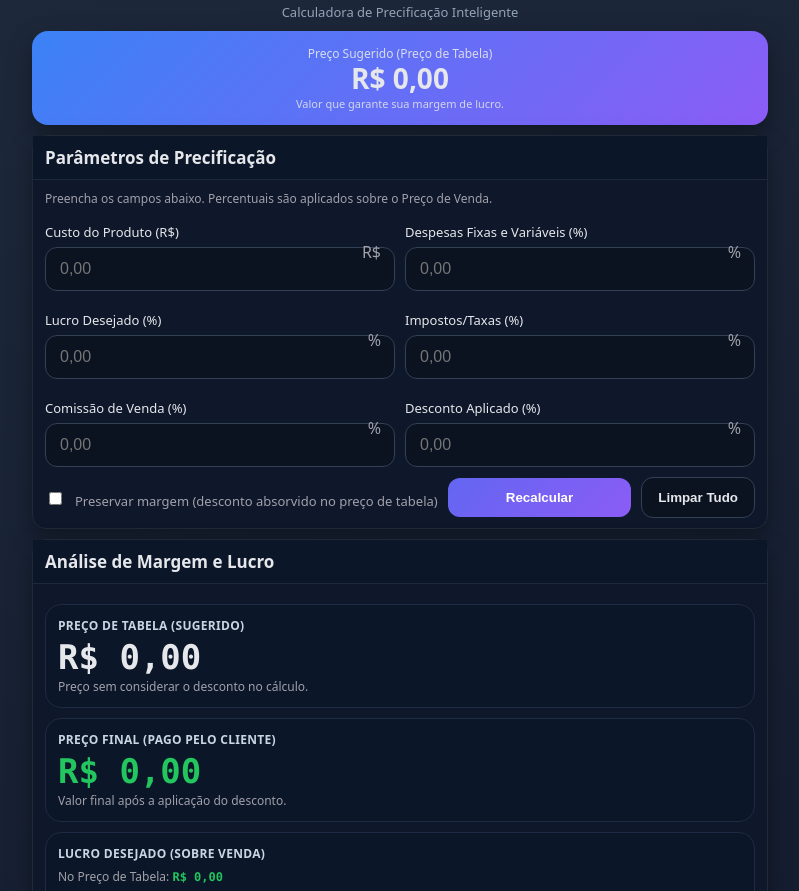
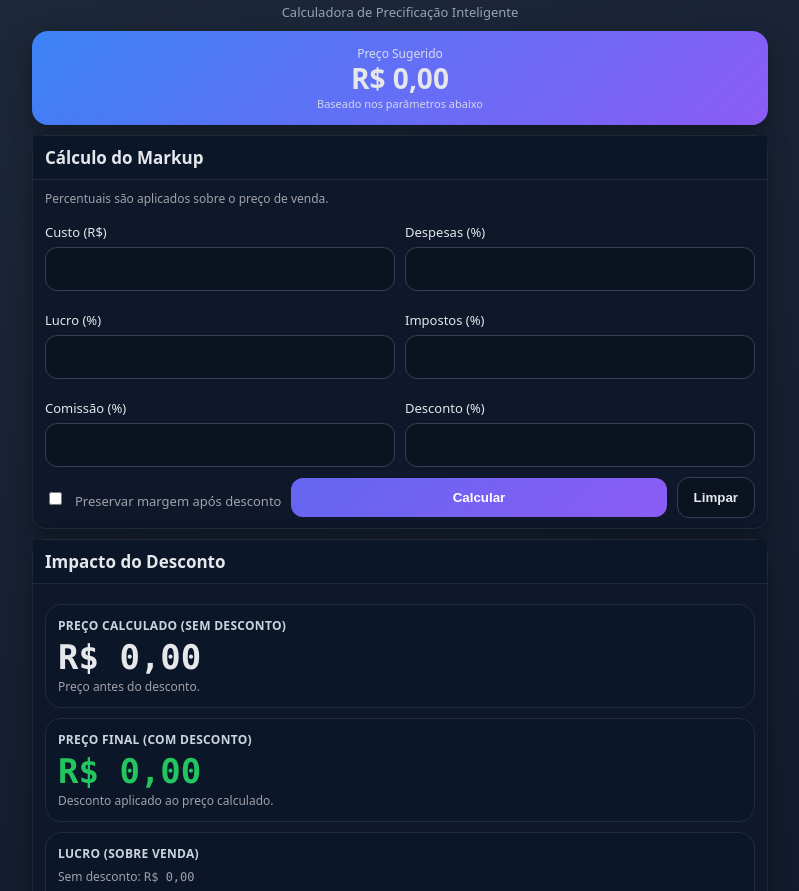
Before and after one commit to duclao/Calculadora-Precificacao, a plain HTML site: page index.html in a window 1280 px wide. Shown: the part 61-952 px from the top of the page, without its empty margins (240-1039 px from the left). Drawn offline with nearby package versions, Linux system fonts and the light colour scheme.

Commit message:
index.html

```diff
--- a/index.html
+++ b/index.html
@@ -3,9 +3,8 @@
 <head>
 <meta charset="UTF-8"/>
 <meta name="viewport" content="width=device-width, initial-scale=1, viewport-fit=cover"/>
-<title>Preço Certo — Calculadora de Markup (Revisada + Gráfico)</title>
+<title>Preço Certo — Calculadora de Markup (v6d)</title>
 <style>
-  /* Estilos originais mantidos e aprimorados para clareza */
   *, *::before, *::after { box-sizing: border-box; }
   :root{
     --bg1:#111827; --bg2:#0b1220; --card:#0f172a; --border:#1f2937;
@@ -40,33 +39,14 @@
     width:100%; padding:12px 14px; font-size:16px;
     border-radius:12px; border:1px solid #334155; background:#0b1220; color:#e5e7eb; outline:none;
   }
-  /* Estilo para inputs de porcentagem */
-  .input-group { position: relative; }
-  .input-group::after {
-    content: '%';
-    position: absolute;
-    right: 14px;
-    top: 50%;
-    transform: translateY(-50%);
-    color: var(--muted);
-    font-size: 16px;
-    pointer-events: none;
-  }
-  .input-group.custo::after { content: 'R$'; }
-  .input-group input { padding-right: 30px; }
-  .input-group.custo input { padding-right: 40px; }
-
   .grid{ display:grid; grid-template-columns:1fr 1fr; gap:10px; }
   @media (max-width:520px){ .grid{ grid-template-columns:1fr 1fr; } }
   @media (max-width:400px){ .grid{ grid-template-columns:1fr; } }
 
   .row-actions{ display:flex; gap:10px; align-items:center; margin-top:10px; flex-wrap:wrap; }
-  button{ padding:12px 16px; border-radius:12px; border:none; color:white; font-weight:800; cursor:pointer; transition: background-color 0.2s; }
+  button{ padding:12px 16px; border-radius:12px; border:none; color:white; font-weight:800; cursor:pointer; }
   .btn-primary{ background:linear-gradient(135deg,var(--brand1),var(--brand2)); flex:1; min-width:140px; }
   .btn-secondary{ background:#0b1220; color:#e5e7eb; border:1px solid #334155; }
-  .btn-primary:hover { opacity: 0.9; }
-  .btn-secondary:hover { background: #1f2937; }
-
   .switch{ display:flex; align-items:center; gap:10px; font-size:13px; color:var(--muted); margin-top:2px; }
 
   /* Impacto */
@@ -77,7 +57,6 @@
   .impact .subtxt{ font-size:12px; color:#a1a1aa; margin-top:4px; }
   .mono{ font-family: ui-monospace, SFMono-Regular, Menlo, Consolas, 'Liberation Mono', monospace; }
   .neg{ color:var(--danger); font-weight:700; }
-  .pos{ color:var(--success); font-weight:700; }
 
   /* KPIs finais */
   .summary .kpis{ display:grid; grid-template-columns:repeat(auto-fit, minmax(160px,1fr)); gap:14px; }
@@ -88,83 +67,26 @@
   .kpi .pct{ font-size:12px; color:#22c55e; font-weight:700; }
   .kpi .ok{ width:16px; height:16px; flex:0 0 16px; display:inline-block; background:#22c55e; border-radius:50%; position:relative; }
   .kpi .ok::after{ content:""; position:absolute; left:4px; top:2px; width:6px; height:10px; border-right:2px solid #0b1628; border-bottom:2px solid #0b1628; transform:rotate(45deg); }
-  .kpi .alert { background: var(--danger); }
-  .kpi .alert::after{ background: var(--danger); border-right:2px solid #0b1628; border-bottom:2px solid #0b1628; }
-
-  /* Canvas do gráfico */
-  #graficoComposicao { width:100%; height:280px; }
-  @media (min-width: 640px){
-    #graficoComposicao { height:340px; }
-  }
 
   footer{ text-align:center; font-size:12px; color:#94a3b8; margin:18px 0 8px; line-height:1.5; padding:0 8px; }
 </style>
 
-<!-- Chart.js CDN -->
-<script src="https://cdn.jsdelivr.net/npm/chart.js"></script>
-
 <script>
-// ===== Utilitários =====
 function $(id){ return document.getElementById(id); }
 function fmt(v){
-  if (!isFinite(v) || v === null) return 'R$ 0,00';
-  const num = Math.round(v * 100) / 100;
-  return num.toLocaleString('pt-BR', { style: 'currency', currency: 'BRL' });
+  try{ return isFinite(v) ? Number(v).toLocaleString('pt-BR',{style:'currency',currency:'BRL'}) : 'R$ 0,00'; }
+  catch(e){ return 'R$ ' + (Math.round((+v||0)*100)/100).toFixed(2).replace('.',','); }
 }
 function toNum(s){
-  if (s === null || s === undefined) return 0;
-  let str = String(s).trim().replace(/\s/g, '');
-  if (str.includes(',')) str = str.replace(/\./g, '').replace(',', '.');
-  const n = parseFloat(str);
-  return isNaN(n) ? 0 : n;
+  s = String(s==null? '': s).replace(/\s+/g,'').replace(/[^0-9,\.\-]/g,'');
+  const parts = s.split(/[.,]/);
+  if(parts.length>1){ const dec = parts.pop(); s = parts.join('') + '.' + dec; }
+  else{ s = s.replace(',', '.'); }
+  const n = parseFloat(s);
+  return isNaN(n)? 0 : n;
 }
-function val(preco, percentual){ return preco * (percentual / 100); }
-function nz(v){ return (isFinite(v) && !isNaN(v)) ? v : 0; }
+function val(p,pc){ return p*(pc/100); }
 
-// ===== Gráfico (Chart.js) =====
-let grafico;
-function atualizarGrafico(pctCusto, pctDesp, pctImp, pctLucro, pctComiss, pctDesc){
-  const ctx = $('graficoComposicao').getContext('2d');
-  const labels = ['Custo', 'Despesas', 'Impostos', 'Lucro', 'Comissão', 'Desconto'];
-  const dados = [pctCusto, pctDesp, pctImp, pctLucro, pctComiss, pctDesc].map(nz);
-
-  if (grafico) grafico.destroy();
-  grafico = new Chart(ctx, {
-    type: 'pie',
-    data: {
-      labels: labels,
-      datasets: [{
-        data: dados,
-        backgroundColor: ['#3b82f6', '#8b5cf6', '#22c55e', '#eab308', '#f97316', '#ef4444'],
-        borderColor: '#0f172a',
-        borderWidth: 1
-      }]
-    },
-    options: {
-      responsive: true,
-      maintainAspectRatio: false,
-      animation: { duration: 200 },
-      plugins: {
-        legend: {
-          position: 'bottom',
-          labels: { color: '#e5e7eb' }
-        },
-        title: {
-          display: true,
-          text: 'Distribuição dos Componentes (%)',
-          color: '#e5e7eb'
-        },
-        tooltip: {
-          callbacks: {
-            label: (ctx) => `${ctx.label}: ${nz(ctx.parsed).toFixed(1)}%`
-          }
-        }
-      }
-    }
-  });
-}
-
-// ===== Cálculo principal =====
 function calcular(){
   const custo     = toNum($('custo').value);
   const despesas  = toNum($('despesas').value);
@@ -174,81 +96,69 @@ function calcular(){
   const desconto  = toNum($('desconto').value);
   const preservar = $('preservar').checked;
 
-  const somaMarkup = despesas + lucro + impostos + comissao;
-  if(somaMarkup >= 100){
-    alert('A soma de Despesas, Impostos, Lucro e Comissão não pode ser igual ou superior a 100%. Por favor, ajuste os valores.');
-    limparResultados();
-    return;
+  const soma = despesas + lucro + impostos + comissao;
+  if(soma >= 100){ alert('A soma de despesas + impostos + lucro + comissão não pode ser ≥ 100%.'); return; }
+
+  const mult = 100 / (100 - soma || 1);
+  const precoSemDescBase = custo * mult;
+  let precoCalc, precoFinal;
+
+  if(preservar){
+    precoFinal = precoSemDescBase;
+    const fator = 1 - (desconto/100);
+    precoCalc = fator>0 ? (precoFinal / fator) : precoFinal;
+  }else{
+    precoCalc = precoSemDescBase;
+    precoFinal = precoCalc * (1 - desconto/100);
   }
 
-  const fatorMarkup = 100 / (100 - somaMarkup);
-  const precoBase = custo * fatorMarkup;
+  // Componentes no preço calculado (sem desconto)
+  const dCalc      = val(precoCalc, despesas);
+  const iCalc      = val(precoCalc, impostos);
+  const cCalc      = val(precoCalc, comissao);
+  const lSobreCalc = val(precoCalc, lucro);
+  const lucroRealSem = precoCalc - custo - dCalc - iCalc - cCalc;
 
-  let precoCalc = precoBase;
-  let precoFinal;
-
-  if(preservar){
-    precoFinal = precoBase;
-    const fatorDescontoInv = 1 / (1 - (desconto / 100));
-    precoCalc = (desconto > 0) ? (precoBase * fatorDescontoInv) : precoBase;
-  } else {
-    precoCalc = precoBase;
-    precoFinal = precoCalc * (1 - desconto / 100);
-  }
-
-  // Se preservar e sem desconto, precoFinal não foi setado acima; garantir definição
-  if (preservar && (desconto <= 0)) precoFinal = precoBase;
-
-  // Componentes base (usam precoCalc)
-  const dBase      = val(precoCalc, despesas);
-  const iBase      = val(precoCalc, impostos);
-  const cBase      = val(precoCalc, comissao);
-  const lBase      = val(precoCalc, lucro);
-  const lucroRealBase = precoCalc - custo - dBase - iBase - cBase;
-
-  // Componentes finais (usam precoFinal)
+  // Finais com desconto
   const dFinal = val(precoFinal, despesas);
   const iFinal = val(precoFinal, impostos);
   const cFinal = val(precoFinal, comissao);
-  const lucroRealFinal = precoFinal - custo - dFinal - iFinal - cFinal;
+  const lucroRealCom = precoFinal - custo - dFinal - iFinal - cFinal;
+  const reducao = Math.max(0, lucroRealSem - lucroRealCom);
 
-  const reducaoLucro = Math.max(0, lucroRealBase - lucroRealFinal);
+  // Lucro com desconto exibido = lucro efetivo (igual ao residual com desconto)
+  const lucroEfetivoCom = lucroRealCom;
 
-  // HERO
+  /* HERO */
   $('p-sug').textContent = fmt(precoCalc);
   const wrap = $('p-desc-wrap');
-  if((desconto||0)>0){
-    wrap.style.display='block';
-    $('p-desc').textContent = fmt(precoFinal);
-  } else {
-    wrap.style.display='none';
-  }
+  if((desconto||0)>0){ wrap.style.display='block'; $('p-desc').textContent = fmt(precoFinal); } else { wrap.style.display='none'; }
 
-  // Impacto
+  /* IMPACTO */
   $('preco-sem').textContent   = fmt(precoCalc);
   $('preco-com').textContent   = fmt(precoFinal);
-  $('lucro-sv-sem').textContent= fmt(lBase);
-  $('lucro-sv-com').textContent= fmt(val(precoFinal, lucro));
-  $('lucro-real-sem').textContent = fmt(lucroRealBase);
-  $('lucro-real-com').textContent = fmt(lucroRealFinal);
-  $('lucro-reducao').textContent  = fmt(reducaoLucro);
+  $('lucro-sv-sem').textContent= fmt(lSobreCalc);
+  $('lucro-sv-com').textContent= fmt(lucroEfetivoCom);
+  $('lucro-real-sem').textContent = fmt(lucroRealSem);
+  $('lucro-real-com').textContent = fmt(lucroRealCom);
+  $('lucro-reducao').textContent  = fmt(reducao);
 
-  // KPIs
+  /* KPIs finais */
   const pc = precoCalc || 0.000001;
-  $('sum-custo').textContent  = fmt(custo);
-  $('sum-desp').textContent   = fmt(dBase);
-  $('sum-imp').textContent    = fmt(iBase);
-  $('sum-lucro').textContent  = fmt(lBase);
-  $('sum-comiss').textContent = fmt(cBase);
-  const descVal = precoCalc * (desconto/100);
-  $('sum-desc').textContent   = fmt(descVal);
-
   const pctCusto  = (custo/pc)*100;
-  const pctDesp   = (dBase/pc)*100;
-  const pctImp    = (iBase/pc)*100;
+  const pctDesp   = (dCalc/pc)*100;
+  const pctImp    = (iCalc/pc)*100;
   const pctLucro  = lucro;
   const pctComiss = comissao;
+  const descVal   = pc * (desconto/100);
   const pctDesc   = desconto;
+
+  $('sum-custo').textContent  = fmt(custo);
+  $('sum-desp').textContent   = fmt(dCalc);
+  $('sum-imp').textContent    = fmt(iCalc);
+  $('sum-lucro').textContent  = fmt(lSobreCalc);
+  $('sum-comiss').textContent = fmt(cCalc);
+  $('sum-desc').textContent   = fmt(descVal);
 
   $('sum-custo-p').textContent  = pctCusto.toFixed(1)+'%';
   $('sum-desp-p').textContent   = pctDesp.toFixed(1)+'%';
@@ -257,23 +167,7 @@ function calcular(){
   $('sum-comiss-p').textContent = pctComiss.toFixed(1)+'%';
   $('sum-desc-p').textContent   = pctDesc.toFixed(1)+'%';
 
-  const kpiLucroReal = $('kpi-lucro-real');
-  const lucroRealPct = (lucroRealBase / pc) * 100;
-  $('sum-lucro-real').textContent = fmt(lucroRealBase);
-  $('sum-lucro-real-p').textContent = lucroRealPct.toFixed(1)+'%';
-  const statusIcon = kpiLucroReal.querySelector('.status-icon');
-  if (lucroRealBase > 0) {
-    statusIcon.classList.remove('alert');
-    statusIcon.classList.add('ok');
-  } else {
-    statusIcon.classList.remove('ok');
-    statusIcon.classList.add('alert');
-  }
-
   $('sum-panel').style.display = (precoCalc>0)?'block':'none';
-
-  // Atualiza o gráfico com percentuais calculados
-  atualizarGrafico(pctCusto, pctDesp, pctImp, pctLucro, pctComiss, pctDesc);
 }
 
 function limpar(){
@@ -281,38 +175,13 @@ function limpar(){
   $('preservar').checked=false;
   calcular();
 }
-function limparResultados() {
-  $('p-sug').textContent = 'R$ 0,00';
-  $('p-desc-wrap').style.display='none';
-  $('preco-sem').textContent   = 'R$ 0,00';
-  $('preco-com').textContent   = 'R$ 0,00';
-  $('lucro-sv-sem').textContent= 'R$ 0,00';
-  $('lucro-sv-com').textContent= 'R$ 0,00';
-  $('lucro-real-sem').textContent = 'R$ 0,00';
-  $('lucro-real-com').textContent = 'R$ 0,00';
-  $('lucro-reducao').textContent  = 'R$ 0,00';
-  $('sum-panel').style.display = 'none';
-  // Zera o gráfico
-  atualizarGrafico(0,0,0,0,0,0);
-}
 
-// Inicialização
 document.addEventListener('DOMContentLoaded',()=>{
-  ['custo','despesas','lucro','aliquota','comissao','desconto'].forEach(id=>{
-    const input = $(id);
-    input.addEventListener('input', calcular);
-    input.addEventListener('blur', (e) => {
-        const num = toNum(e.target.value);
-        e.target.value = num.toLocaleString('pt-BR', { minimumFractionDigits: 2, maximumFractionDigits: 2 });
-    });
-    input.addEventListener('focus', (e) => {
-        const num = toNum(e.target.value);
-        e.target.value = num === 0 ? '' : num.toFixed(2).replace('.', ',');
-    });
-  });
+  ['custo','despesas','lucro','aliquota','comissao','desconto'].forEach(id=>$(id).addEventListener('input',calcular));
   $('preservar').addEventListener('change',calcular);
+  $('calc').addEventListener('click',calcular);
   $('clear').addEventListener('click',limpar);
-  calcular(); // render inicial (inclui gráfico)
+  calcular();
 });
 </script>
 </head>
@@ -325,85 +194,77 @@ document.addEventListener('DOMContentLoaded',()=>{
 
     <!-- Hero -->
     <div class="hero">
-      <div class="title">Preço Sugerido (Preço de Tabela)</div>
+      <div class="title">Preço Sugerido</div>
       <div id="p-sug" class="price">R$ 0,00</div>
-      <div id="p-desc-wrap" class="alt" style="display:none;"><small>Preço Final (c/ desconto):</small> <span id="p-desc">R$ 0,00</span></div>
-      <div class="sub">Valor que garante sua margem de lucro.</div>
+      <div id="p-desc-wrap" class="alt" style="display:none;"><small>Preço c/ desconto:</small> <span id="p-desc">R$ 0,00</span></div>
+      <div class="sub">Baseado nos parâmetros abaixo</div>
     </div>
 
     <!-- Form -->
     <div class="panel">
-      <div class="panel-h">Parâmetros de Precificação</div>
+      <div class="panel-h">Cálculo do Markup</div>
       <div class="panel-b">
-        <div class="legend">Preencha os campos abaixo. Percentuais são aplicados sobre o Preço de Venda.</div>
+        <div class="legend">Percentuais são aplicados sobre o preço de venda.</div>
         <div class="grid">
-          <div class="input-group custo"><label for="custo">Custo do Produto (R$)</label><input id="custo" type="text" inputmode="decimal" autocomplete="off" placeholder="0,00"/></div>
-          <div class="input-group"><label for="despesas">Despesas Fixas e Variáveis (%)</label><input id="despesas" type="text" inputmode="decimal" autocomplete="off" placeholder="0,00"/></div>
-          <div class="input-group"><label for="lucro">Lucro Desejado (%)</label><input id="lucro" type="text" inputmode="decimal" autocomplete="off" placeholder="0,00"/></div>
-          <div class="input-group"><label for="aliquota">Impostos/Taxas (%)</label><input id="aliquota" type="text" inputmode="decimal" autocomplete="off" placeholder="0,00"/></div>
-          <div class="input-group"><label for="comissao">Comissão de Venda (%)</label><input id="comissao" type="text" inputmode="decimal" autocomplete="off" placeholder="0,00"/></div>
-          <div class="input-group"><label for="desconto">Desconto Aplicado (%)</label><input id="desconto" type="text" inputmode="decimal" autocomplete="off" placeholder="0,00"/></div>
+          <div><label for="custo">Custo (R$)</label><input id="custo" type="text" inputmode="decimal" autocomplete="off"/></div>
+          <div><label for="despesas">Despesas (%)</label><input id="despesas" type="text" inputmode="decimal" autocomplete="off"/></div>
+          <div><label for="lucro">Lucro (%)</label><input id="lucro" type="text" inputmode="decimal" autocomplete="off"/></div>
+          <div><label for="aliquota">Impostos (%)</label><input id="aliquota" type="text" inputmode="decimal" autocomplete="off"/></div>
+          <div><label for="comissao">Comissão (%)</label><input id="comissao" type="text" inputmode="decimal" autocomplete="off"/></div>
+          <div><label for="desconto">Desconto (%)</label><input id="desconto" type="text" inputmode="decimal" autocomplete="off"/></div>
         </div>
 
         <div class="row-actions">
           <div class="switch">
             <input id="preservar" type="checkbox"/>
-            <label for="preservar">Preservar margem (desconto absorvido no preço de tabela)</label>
+            <label for="preservar">Preservar margem após desconto</label>
           </div>
-          <button id="calc" type="button" class="btn-primary">Recalcular</button>
-          <button id="clear" type="button" class="btn-secondary">Limpar Tudo</button>
+          <button id="calc" type="button" class="btn-primary">Calcular</button>
+          <button id="clear" type="button" class="btn-secondary">Limpar</button>
         </div>
       </div>
     </div>
 
     <!-- Impacto do Desconto -->
     <div class="panel impact">
-      <div class="panel-h">Análise de Margem e Lucro</div>
+      <div class="panel-h">Impacto do Desconto</div>
       <div class="panel-b">
         <div class="box">
-          <div class="lbl">PREÇO DE TABELA (Sugerido)</div>
+          <div class="lbl">PREÇO CALCULADO (sem desconto)</div>
           <div class="valor mono" id="preco-sem">R$ 0,00</div>
-          <div class="subtxt">Preço sem considerar o desconto no cálculo.</div>
+          <div class="subtxt">Preço antes do desconto.</div>
         </div>
         <div class="box">
-          <div class="lbl">PREÇO FINAL (Pago pelo Cliente)</div>
+          <div class="lbl">PREÇO FINAL (com desconto)</div>
           <div class="valor mono green" id="preco-com">R$ 0,00</div>
-          <div class="subtxt">Valor final após a aplicação do desconto.</div>
+          <div class="subtxt">Desconto aplicado ao preço calculado.</div>
         </div>
         <div class="box">
-          <div class="lbl">Lucro Desejado (Sobre Venda)</div>
-          <div class="subtxt">No Preço de Tabela: <span class="mono pos" id="lucro-sv-sem">R$ 0,00</span></div>
-          <div class="subtxt">No Preço Final: <span class="mono" id="lucro-sv-com">R$ 0,00</span></div>
+          <div class="lbl">Lucro (sobre venda)</div>
+          <div class="subtxt">Sem desconto: <span class="mono" id="lucro-sv-sem">R$ 0,00</span></div>
+          <div class="subtxt">Com desconto: <span class="mono" id="lucro-sv-com">R$ 0,00</span></div>
         </div>
         <div class="box">
-          <div class="lbl">Lucro Real (Residual)</div>
-          <div class="subtxt">No Preço de Tabela: <span class="mono pos" id="lucro-real-sem">R$ 0,00</span></div>
-          <div class="subtxt">No Preço Final: <span class="mono" id="lucro-real-com">R$ 0,00</span></div>
-          <div class="subtxt">Redução do Lucro Real devido ao desconto: <span class="mono neg" id="lucro-reducao">R$ 0,00</span></div>
+          <div class="lbl">Lucro Real (residual)</div>
+          <div class="subtxt">Sem desconto: <span class="mono" id="lucro-real-sem">R$ 0,00</span></div>
+          <div class="subtxt">Com desconto: <span class="mono" id="lucro-real-com">R$ 0,00</span></div>
+          <div class="subtxt">Redução do lucro: <span class="mono neg" id="lucro-reducao">R$ 0,00</span></div>
         </div>
       </div>
     </div>
 
     <!-- KPIs finais -->
     <div class="panel summary" id="sum-panel" style="display:none;">
-      <div class="panel-h">Composição do Preço de Tabela (R$ <span id="p-sug-kpi">0,00</span>)</div>
+      <div class="panel-h">Análise do Preço Sugerido</div>
       <div class="panel-b">
         <div class="kpis">
-          <div class="kpi"><div class="label">Custo do Produto</div><div class="value mono" id="sum-custo">R$ 0,00</div><div class="foot"><span class="pct" id="sum-custo-p">0%</span><span class="ok status-icon"></span></div></div>
-          <div class="kpi"><div class="label">Despesas</div><div class="value mono" id="sum-desp">R$ 0,00</div><div class="foot"><span class="pct" id="sum-desp-p">0%</span><span class="ok status-icon"></span></div></div>
-          <div class="kpi"><div class="label">Impostos</div><div class="value mono" id="sum-imp">R$ 0,00</div><div class="foot"><span class="pct" id="sum-imp-p">0%</span><span class="ok status-icon"></span></div></div>
-          <div class="kpi" id="kpi-lucro-real"><div class="label">Lucro Real (Residual)</div><div class="value mono" id="sum-lucro-real">R$ 0,00</div><div class="foot"><span class="pct" id="sum-lucro-real-p">0%</span><span class="ok status-icon"></span></div></div>
-          <div class="kpi"><div class="label">Comissão</div><div class="value mono" id="sum-comiss">R$ 0,00</div><div class="foot"><span class="pct" id="sum-comiss-p">0%</span><span class="ok status-icon"></span></div></div>
-          <div class="kpi"><div class="label">Desconto Aplicado</div><div class="value mono" id="sum-desc">R$ 0,00</div><div class="foot"><span class="pct" id="sum-desc-p">0%</span><span class="ok status-icon"></span></div></div>
+          <div class="kpi"><div class="label">Custo do Produto</div><div class="value mono" id="sum-custo">R$ 0,00</div><div class="foot"><span class="pct" id="sum-custo-p">0%</span><span class="ok"></span></div></div>
+          <div class="kpi"><div class="label">Despesas</div><div class="value mono" id="sum-desp">R$ 0,00</div><div class="foot"><span class="pct" id="sum-desp-p">0%</span><span class="ok"></span></div></div>
+          <div class="kpi"><div class="label">Impostos</div><div class="value mono" id="sum-imp">R$ 0,00</div><div class="foot"><span class="pct" id="sum-imp-p">0%</span><span class="ok"></span></div></div>
+          <div class="kpi"><div class="label">Lucro Líquido</div><div class="value mono" id="sum-lucro">R$ 0,00</div><div class="foot"><span class="pct" id="sum-lucro-p">0%</span><span class="ok"></span></div></div>
+          <div class="kpi"><div class="label">Comissão</div><div class="value mono" id="sum-comiss">R$ 0,00</div><div class="foot"><span class="pct" id="sum-comiss-p">0%</span><span class="ok"></span></div></div>
+          <div class="kpi"><div class="label">Desconto</div><div class="value mono" id="sum-desc">R$ 0,00</div><div class="foot"><span class="pct" id="sum-desc-p">0%</span><span class="ok"></span></div></div>
         </div>
-      </div>
-    </div>
-
-    <!-- Gráfico de Composição -->
-    <div class="panel">
-      <div class="panel-h">Gráfico de Composição do Preço</div>
-      <div class="panel-b">
-        <canvas id="graficoComposicao"></canvas>
       </div>
     </div>
 
```
